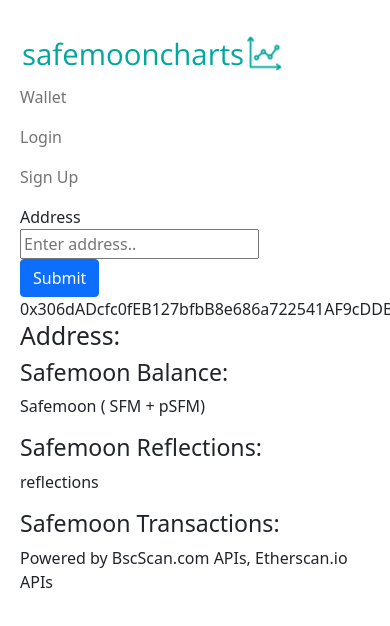
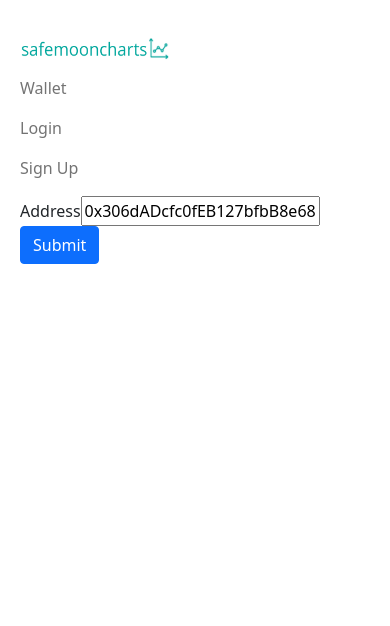
Before and after one commit to Nicholas1771/safemooncharts-frontend, an Angular app: page /wallet in a window 390 px wide. Shown: the top 626 px of the page. Built offline with nearby package versions, Linux system fonts and the light colour scheme.

Commit message:
made wallet html page more responsive

```diff
--- a/src/app/components/navigation/navigation.component.html
+++ b/src/app/components/navigation/navigation.component.html
@@ -1,8 +1,6 @@
 <nav class="navbar navbar-expand-lg navbar-light bg-white">
     <ul class="navbar-nav mr-auto">
-        <li class="nav-item">
-            <img [src] = "getLogoUrl()"/>
-        </li>
+        <img class="navbar-brand" width="150" height="40" [src] = "getLogoUrl()"/>
         <li class="nav-item">
             <a class="nav-link" routerLink="/wallet">Wallet</a>
         </li>
--- a/src/app/components/wallet/wallet.component.html
+++ b/src/app/components/wallet/wallet.component.html
@@ -1,17 +1,28 @@
-<label for="address">Address</label><br><input #address placeholder="Enter address.."/><br>
+<label for="address">Address</label><input #address value="0x306dADcfc0fEB127bfbB8e686a722541AF9cDDB1" placeholder="Enter address.."/>
 <button class="btn btn-primary" (click) = "onSubmit(address.value)">Submit</button>
-0x306dADcfc0fEB127bfbB8e686a722541AF9cDDB1
-<h2>Address: {{getAddress()}}</h2>
-<h3>Safemoon Balance:</h3>
-<p>{{getTotalSafemoon()}} Safemoon ({{getSafemoon()}} SFM + {{getPSafemoon()}} pSFM)</p>
-<h3>Safemoon Reflections:</h3>
-<p>{{getReflections()}} reflections</p>
-<h3>Safemoon Transactions:</h3>
-<div class="list-group">
-	<div class="list-group-item" *ngFor="let transaction of getSafemoonTransactions()">
-		<p>Date: {{transaction.timeStamp}}</p>
-		<p>Type: {{transaction.type}}</p>
-		<p>Amount: {{transaction.value}}</p>
+<br>
+<div *ngIf="getAddressSubmitted()" class="containter">
+	<h5>{{getAddress()}}</h5>
+	<h5>Balance</h5>
+	<div *ngIf="getBalancesRetrieved(); else loading">
+		<p>{{getTotalSafemoon()}} Safemoon</p>
+		<ul *ngIf="getSafemoon() != '0.00' && getPSafemoon() != '0.00'">
+			<li>{{getSafemoon()}} SFM</li>
+			<li>{{getPSafemoon()}} pSFM</li>
+		</ul>
 	</div>
+	<h5>Reflections</h5>
+	<p *ngIf="getReflections() != ''; else loading">{{getReflections()}} Safemoon</p>
+	<h5>Transactions</h5>
+	<div *ngIf="getTransactionsRetrieved(); else loading" class="list-group">
+		<div class="list-group-item list-group-item-action row align-items-start" *ngFor="let transaction of getSafemoonTransactions()">
+			<div class="row align-items-start">
+				<div class="col-auto me-auto">{{ transaction.type | titlecase }} {{transaction.value}} Safemoon</div>
+				<div class="col-auto">{{transaction.timeStamp | date}}</div>
+			</div>
+		</div>
+	</div>
+	<br>
+	<small>Powered by BscScan.com APIs and Etherscan.io APIs</small>
 </div>
-<p>Powered by BscScan.com APIs, Etherscan.io APIs</p>
+<ng-template #loading>Loading...</ng-template>
--- a/src/app/components/wallet/wallet.component.ts
+++ b/src/app/components/wallet/wallet.component.ts
@@ -10,6 +10,8 @@
 export class WalletComponent implements OnInit {
 
   private addressSubmitted: boolean;
+  private transactionsRetrieved: boolean;
+  private balancesRetrievedCounter: number;
   private address: string;
   private safemoonTransactions: SafemoonTransaction[];
   private reflections: string;
@@ -22,6 +24,8 @@
     this.reflections = "";
     this.address = "";
     this.addressSubmitted = false;
+    this.transactionsRetrieved = false;
+    this.balancesRetrievedCounter = 0;
     this.safemoon = "";
     this.pSafemoon = "";
     this.totalSafemoon = "";
@@ -31,26 +35,38 @@
   }
 
   public onSubmit(address: string) {
+    this.transactionsRetrieved = false;
+    this.balancesRetrievedCounter = 0;
+
     this.walletService.getSafemoonTransactions(address).subscribe((transactions: SafemoonTransaction[]) => {
       this.safemoonTransactions = transactions;
+      this.transactionsRetrieved = true;
     });
     this.walletService.getSafemoon(address).subscribe((value: string) => {
       this.safemoon = value;
+      this.balancesRetrievedCounter++;
     });
     this.walletService.getPSafemoon(address).subscribe((value: string) => {
       this.pSafemoon = value;
+      this.balancesRetrievedCounter++;
     });
     this.walletService.getTotalSafemoon(address).subscribe((value: string) => {
       this.totalSafemoon = value;
+      this.balancesRetrievedCounter++;
     });
     this.walletService.getReflections(address).subscribe((value: string) => {
       this.reflections = value;
     });
     this.address = address;
+    this.addressSubmitted = true;
   }
 
   public getSafemoonTransactions(): SafemoonTransaction[] {
     return this.safemoonTransactions;
+  }
+
+  public getTransactionsRetrieved(): boolean {
+    return this.transactionsRetrieved;
   }
 
   public getReflections(): string {
@@ -61,7 +77,7 @@
     return this.address;
   }
 
-  public isAddressSubmitted(): boolean {
+  public getAddressSubmitted(): boolean {
     return this.addressSubmitted;
   }
 
@@ -76,4 +92,8 @@
   public getTotalSafemoon(): string {
     return this.totalSafemoon;
   }
+
+  public getBalancesRetrieved(): boolean {
+    return this.balancesRetrievedCounter == 3;
+  }
 }
```
